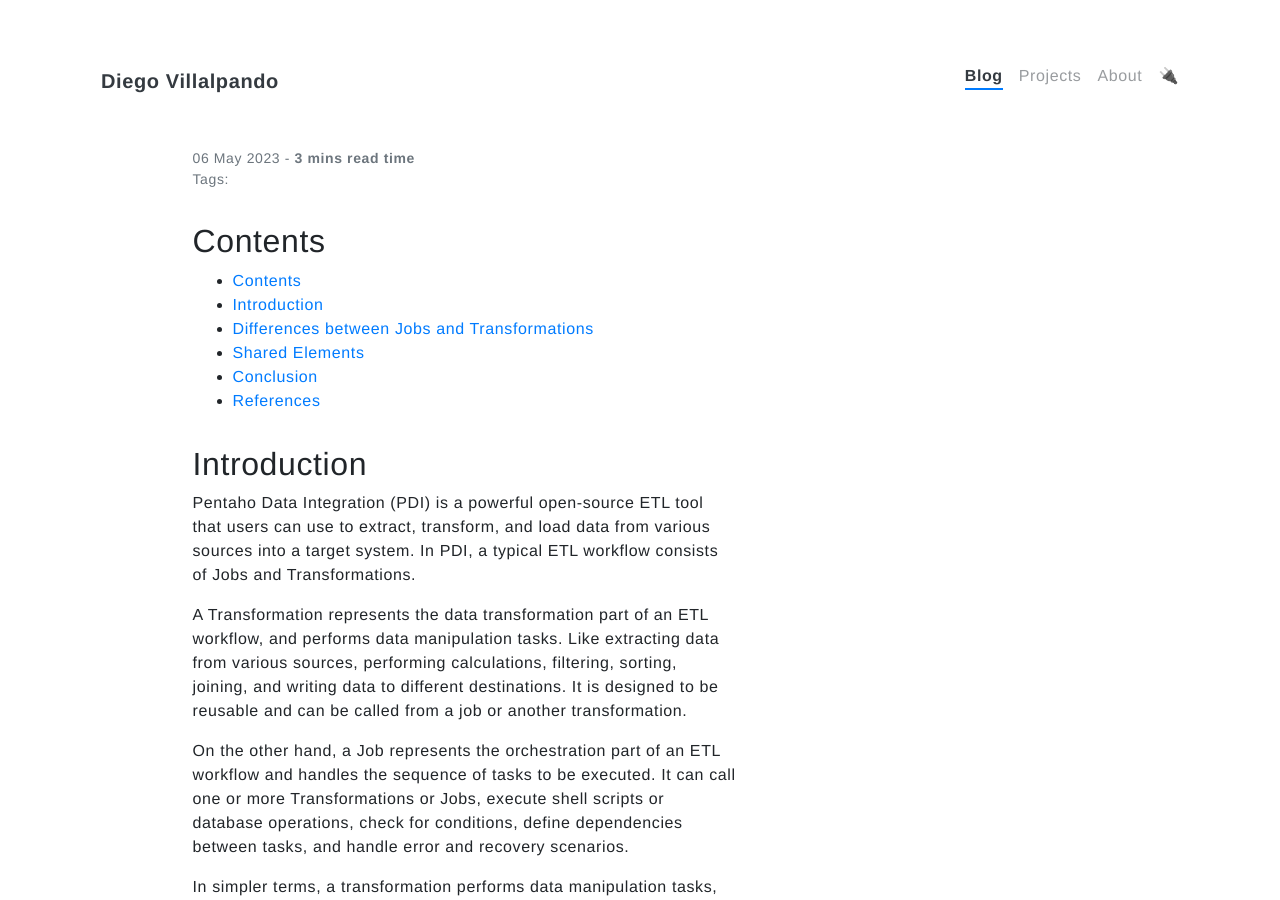
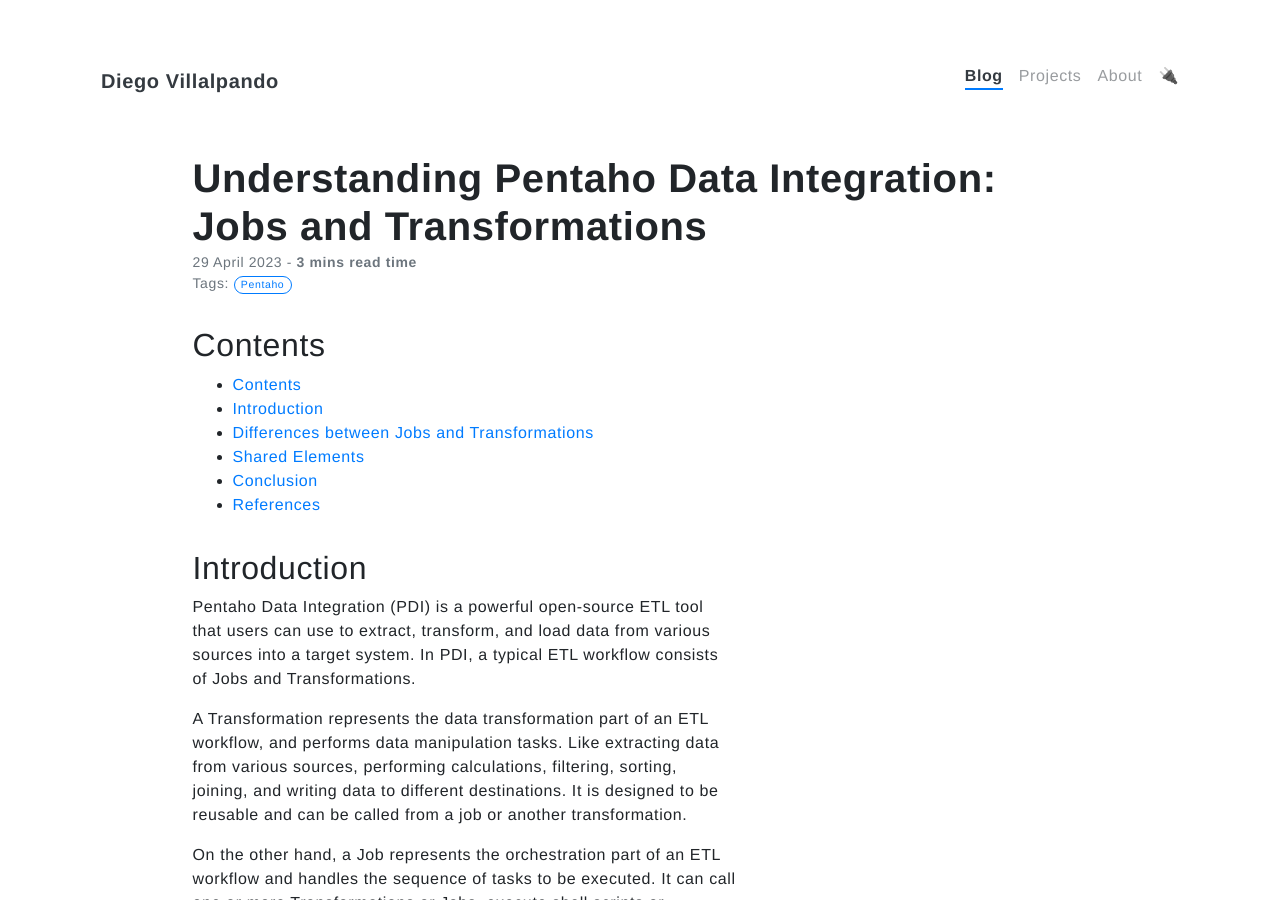
Before and after one commit to Dialvive/dialvive.dev, a Jekyll site: the page built from _posts/2023-04-29-Understanding-Pentaho-Data-Integration-Jobs-and-Transformations.md, in a window 1280 px wide and 900 px high. Built offline with Jekyll 4.4.1, drawn with Linux system fonts in a browser that asks for light colours; nearby versions of some CDN libraries; our own code applies the rules of GitHub Pages for plain Markdown files; comment, search, counter and statistics services are not loaded; some of the changed text lies outside the part shown.

Commit message:
Update 2023-04-29-Understanding-Pentaho-Data-Integration-Jobs-and-Transformations.md

```diff
--- a/_posts/2023-04-29-Understanding-Pentaho-Data-Integration-Jobs-and-Transformations.md
+++ b/_posts/2023-04-29-Understanding-Pentaho-Data-Integration-Jobs-and-Transformations.md
@@ -1,10 +1,10 @@
 ---
-title: Understanding Pentaho Data Integration: Jobs and Transformations
+title: "Understanding Pentaho Data Integration: Jobs and Transformations"
 tags: [Pentaho]
 style: border
 color: pentaho
 comments: false
-description: Learn to install any version of PDI
+description: Discover the Key Differences Between Jobs and Transformations in Pentaho Data Integration
 ---
 
 ## Contents <a name="Contents"></a>
```
